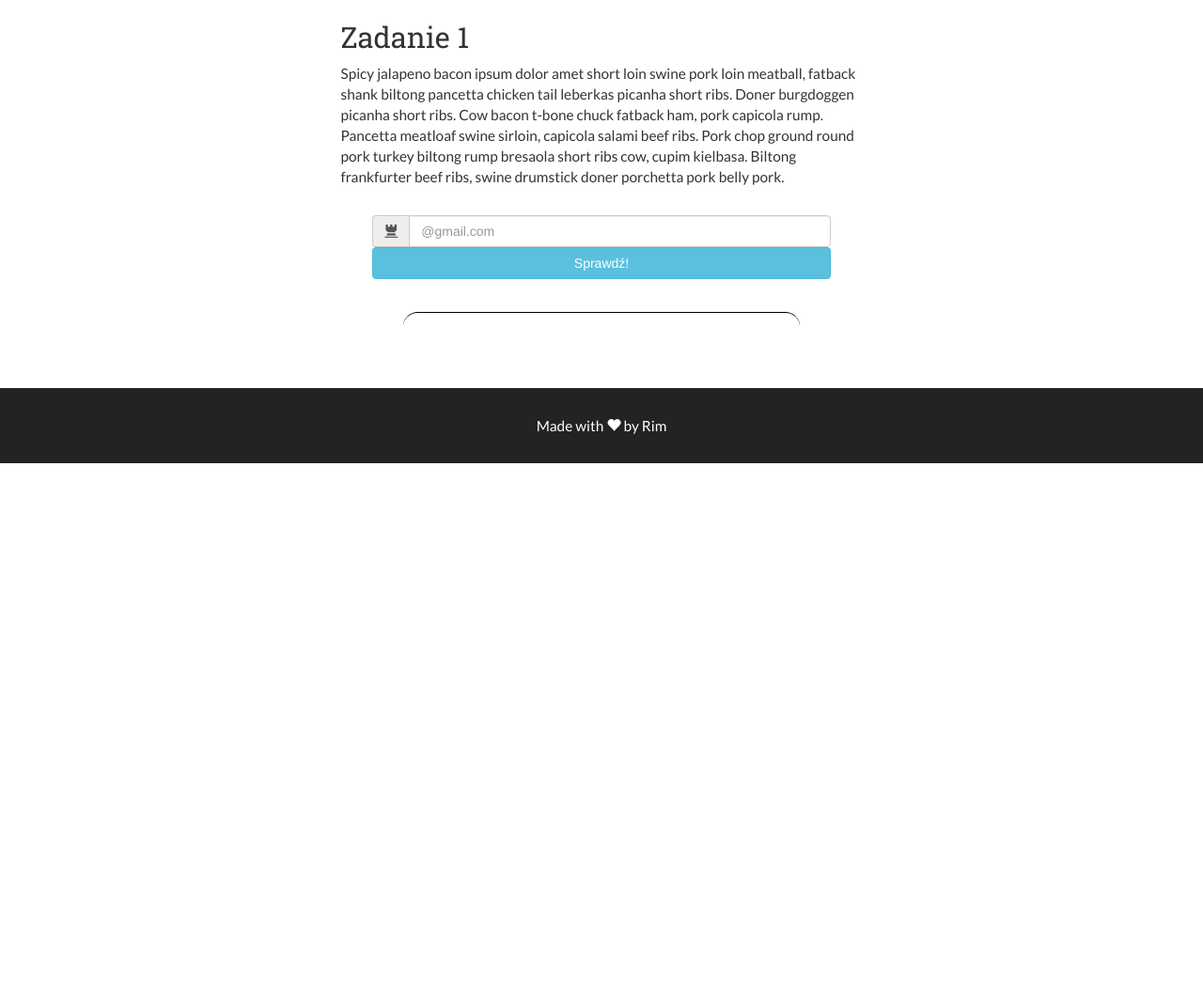
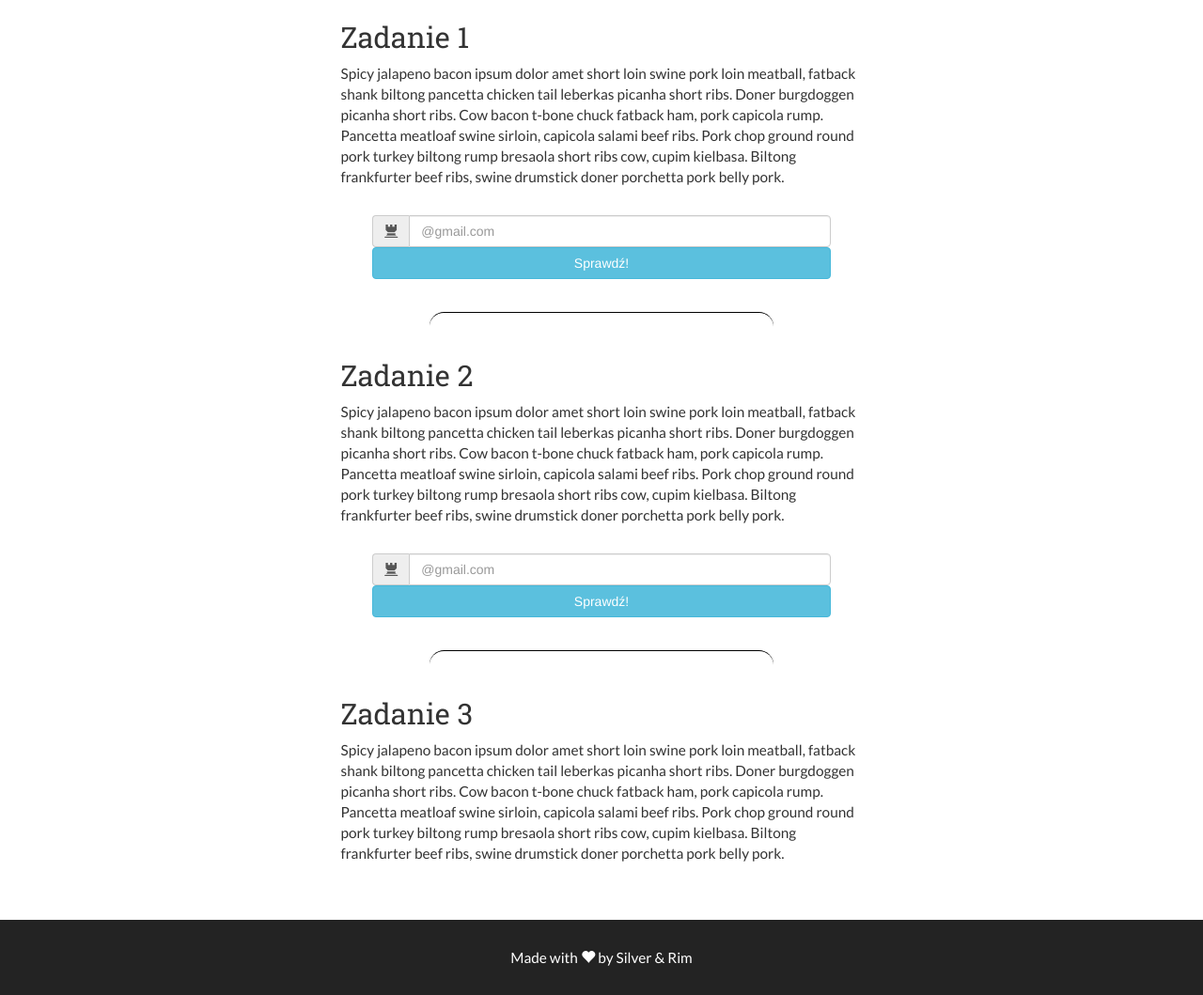
Before and after one commit to jackoweurodziny/jackoweurodziny.github.io, a plain HTML site: page index.html in a window 1280 px wide. Shown: the part 847-1906 px from the top of the page at 94% size. Before the commit the page ends 1340 px from the top, so only its background shows below. Drawn offline with nearby package versions, Linux system fonts and the light colour scheme.

Commit message:
next commit

```diff
--- a/index.html
+++ b/index.html
@@ -14,7 +14,7 @@
     <div class="container">
         <div class="row">
             <div class="col-xs-12 col-sm-6 col-sm-offset-3">
-                <section>
+                <section id="taskOne">
                     <h3>Zadanie 1</h3>
                     <p>
                         Spicy jalapeno bacon ipsum dolor amet short loin swine pork loin meatball, fatback shank biltong pancetta chicken tail leberkas picanha short ribs. Doner burgdoggen picanha short ribs. Cow bacon t-bone chuck fatback ham, pork capicola rump. Pancetta meatloaf swine sirloin, capicola salami beef ribs. Pork chop ground round pork turkey biltong rump bresaola short ribs cow, cupim kielbasa. Biltong frankfurter beef ribs, swine drumstick doner porchetta pork belly pork.
@@ -35,13 +35,42 @@
                             </form>
                         </div>
                     </div>
+                    <hr class="divide">
+                </section>
+                <section id="taskOne">
+                    <h3>Zadanie 2</h3>
+                    <p>
+                        Spicy jalapeno bacon ipsum dolor amet short loin swine pork loin meatball, fatback shank biltong pancetta chicken tail leberkas picanha short ribs. Doner burgdoggen picanha short ribs. Cow bacon t-bone chuck fatback ham, pork capicola rump. Pancetta meatloaf swine sirloin, capicola salami beef ribs. Pork chop ground round pork turkey biltong rump bresaola short ribs cow, cupim kielbasa. Biltong frankfurter beef ribs, swine drumstick doner porchetta pork belly pork.
+                    </p>
+                    <div class="row">
+                        <div class="col-sm-10 col-sm-offset-1">
+                            <form class="form-horizontal">
+                                <div class="form-group has-feedback" id="formOneContainer">
+                                    <label class="control-label" for="inputGroupSuccess2"></label>
+                                    <div>
+                                        <div class="input-group">
+                                            <span class="input-group-addon"><span class="glyphicon glyphicon-tower" aria-hidden="true"></span></span>
+                                            <input type="text" class="form-control" id="inputGroupSuccess2" aria-describedby="inputGroupSuccess2Status" name="answer1" placeholder="@gmail.com">
+                                        </div>
+                                        <button type="button" class="btn btn-info" id="verifyOne">Sprawdź!</button>
+                                    </div>
+                                </div>
+                            </form>
+                        </div>
+                    </div>
+                    <hr class="divide">
+                </section>
+                <section id="taskOne">
+                    <h3>Zadanie 3</h3>
+                    <p>
+                        Spicy jalapeno bacon ipsum dolor amet short loin swine pork loin meatball, fatback shank biltong pancetta chicken tail leberkas picanha short ribs. Doner burgdoggen picanha short ribs. Cow bacon t-bone chuck fatback ham, pork capicola rump. Pancetta meatloaf swine sirloin, capicola salami beef ribs. Pork chop ground round pork turkey biltong rump bresaola short ribs cow, cupim kielbasa. Biltong frankfurter beef ribs, swine drumstick doner porchetta pork belly pork.
+                    </p>
                 </section>
             </div>
         </div>
     </div>
-    <hr class="divide">
     <footer>
-        <p>Made with <span class="glyphicon glyphicon-heart" aria-hidden="true"></span> by Rim</p>
+        <p>Made with <span class="glyphicon glyphicon-heart" aria-hidden="true"></span> by Silver & Rim</p>
     </footer>
     <script src="script.js"></script>
 </body>
--- a/style.css
+++ b/style.css
@@ -51,7 +51,7 @@ button {
     border-color: black;
     border-width: 1px 0 0 0;
     border-radius: 20px;
-    width: 33%;
+    width: 66%;
 }
 
 .divide:before { /* Not really supposed to work, but does */
```
